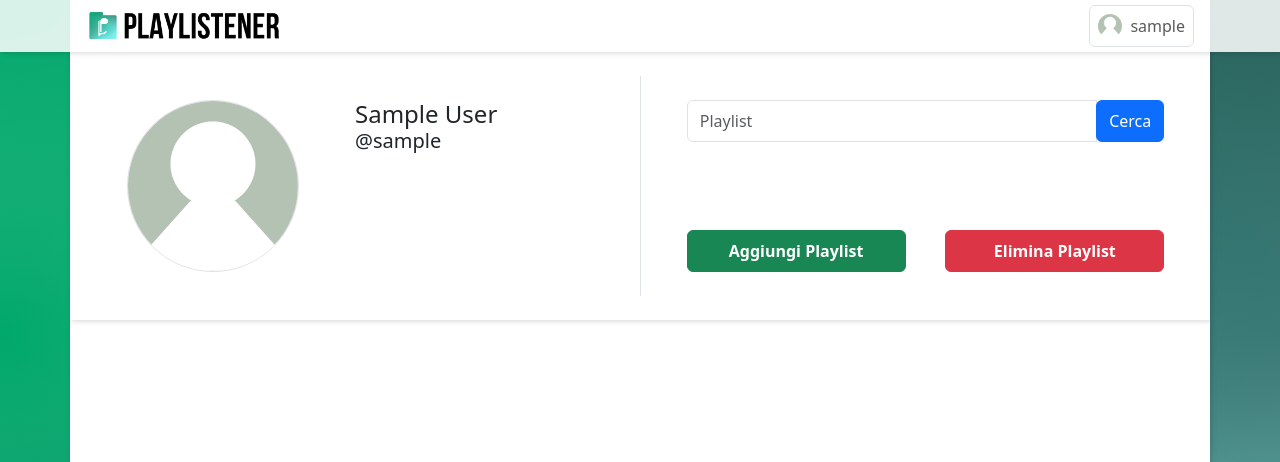
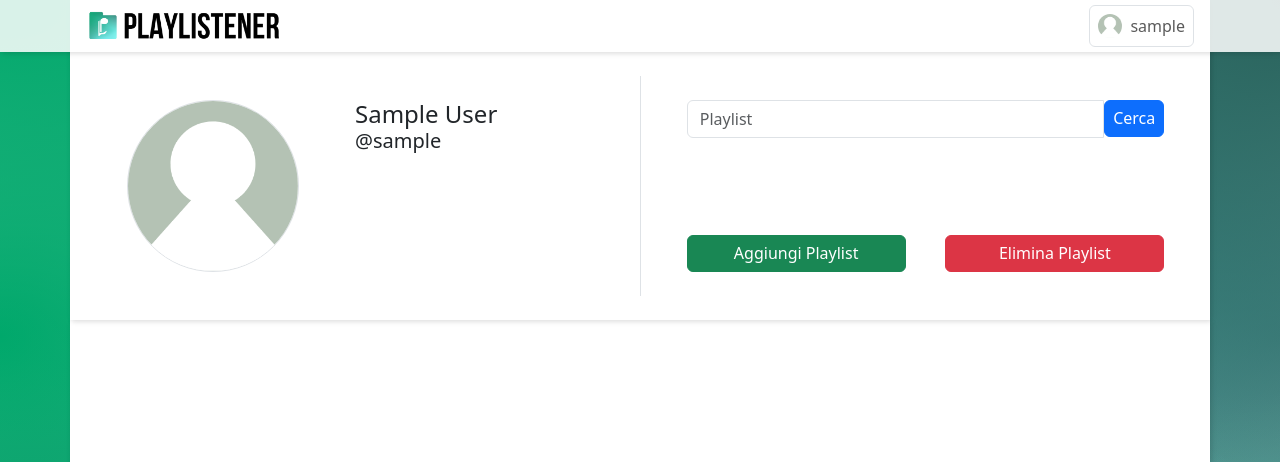
Before and after one commit to Emaiarkeiou/playlistener, a Django app: a page that uses sito/playlistener/templates/user.html in a window 1280 px wide. Shown: the top 462 px of the page. Run offline with Django 5.2, Linux system fonts and the light colour scheme; the visitor is signed in with stand-in values (Sample User, id 1); data comes from the database, SQL or seed files in the repository; data that the repository does not hold is empty.

Commit message:
font bottoni

```diff
--- a/sito/playlistener/templates/user.html
+++ b/sito/playlistener/templates/user.html
@@ -85,9 +85,9 @@
 
   <div class="mb-auto pt-4 col-11">
     <div class="input-group">
-      <input type="text" class="form-control py-2" placeholder="Playlist">
-      <div class="input-group-append">
-        <button class="btn btn-primary py-2" type="button">Cerca</button>
+      <input type="text" class="form-control" placeholder="Playlist">
+      <div class="input-group-append p-0 m-0">
+        <button class="btn btn-primary p-0 m-0" type="button"><h6 class="my-2 px-2">Cerca</h6></button>
       </div>
     </div>
 
@@ -96,12 +96,12 @@
   <div class="d-flex pb-4 col-11">
     <div class="d-flex justify-content-start col-6">
       <form class="col-11" method="get" action="{% url 'login' %}">
-        <button type="submit" class="btn btn-success py-2 col-12"><b>Aggiungi Playlist</b></button>
+        <button type="submit" class="btn btn-success p-0 col-12"><h6 class="my-2">Aggiungi Playlist</h6></button>
       </form>
     </div>
     <div class="d-flex justify-content-end col-6">
       <form class="col-11" method="get" action="{% url 'login' %}">
-        <button type="submit" class="btn btn-danger py-2 col-12"><b>Elimina Playlist</b></button>
+        <button type="submit" class="btn btn-danger p-0 col-12"><h6 class="my-2">Elimina Playlist</h6></button>
       </form>
     </div>
 
```
